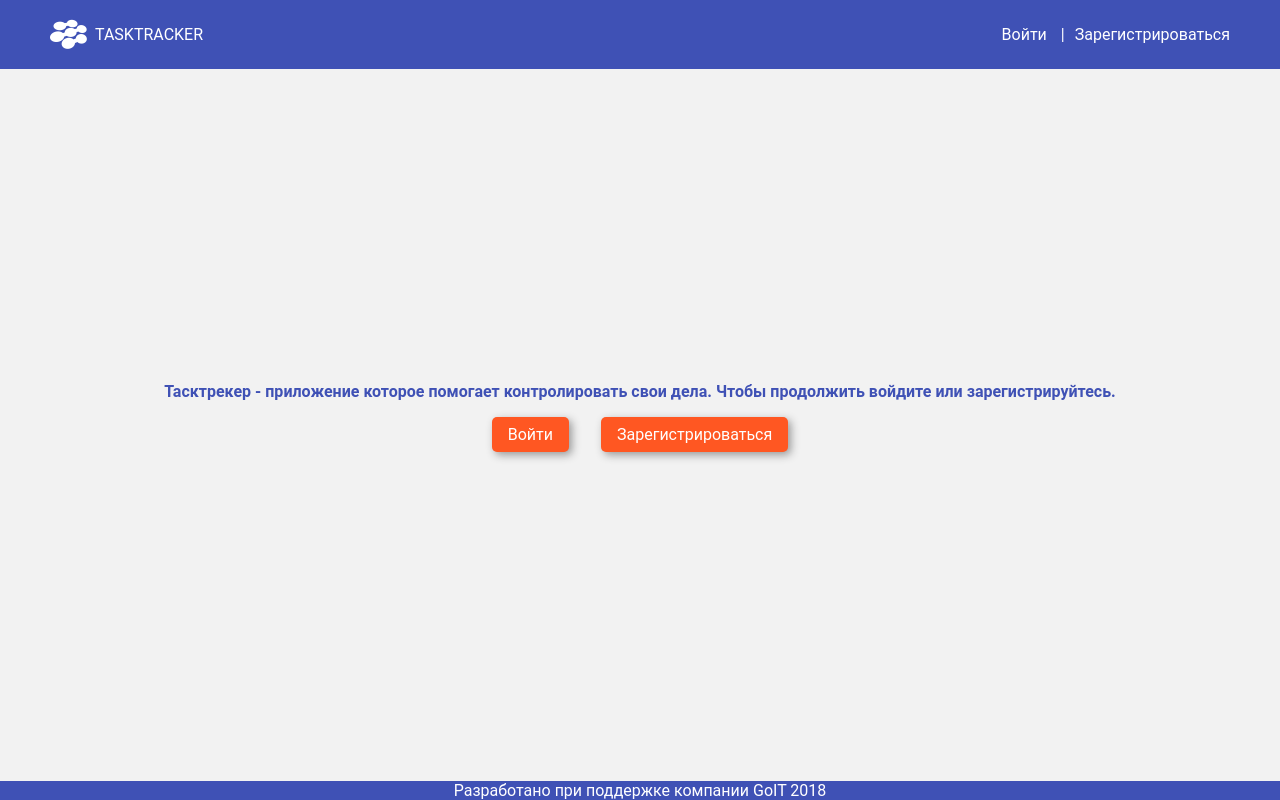
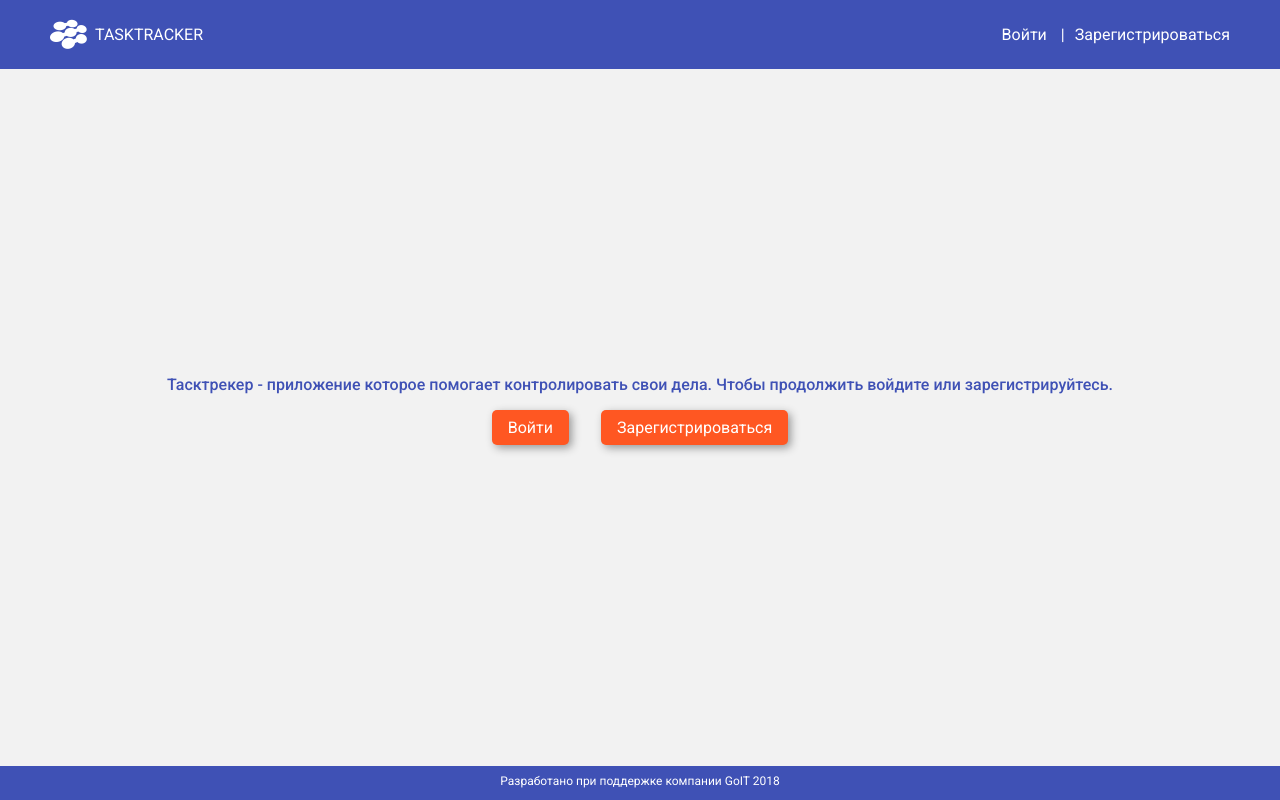
Before and after one commit to Barik85/tasktrecker, a React app: page / in a window 1280 px wide. Built offline with nearby package versions, Linux system fonts and the light colour scheme.

Commit message:
styles fixed

```diff
--- a/public/index.html
+++ b/public/index.html
@@ -5,6 +5,7 @@
     <link rel="shortcut icon" href="%PUBLIC_URL%/favicon.ico">
     <meta name="viewport" content="width=device-width, initial-scale=1, shrink-to-fit=no">
     <meta name="theme-color" content="#000000">
+    <link href="https://fonts.googleapis.com/css?family=Roboto:400,500" rel="stylesheet">
     <!--
       manifest.json provides metadata used when your web app is added to the
       homescreen on Android. See https://developers.google.com/web/fundamentals/web-app-manifest/
--- a/src/components/footer/footer.module.scss
+++ b/src/components/footer/footer.module.scss
@@ -4,8 +4,13 @@
   background-color: $violet;
   display: flex;
   justify-content: center;
+  padding-bottom: 12px;
+  padding-top: 8px;
 }
 
 .text {
   color: #fff;
+  font-family: 'Roboto';
+  font-size: 12px;
+  font-weight: 400;
 }
--- a/src/components/home/home.module.scss
+++ b/src/components/home/home.module.scss
@@ -2,9 +2,12 @@
 
 .button {
   border: none;
-  border-radius: 5px;
+  border-radius: 10px;
   background-color: $orange;
-  padding: 0.5rem 1rem;
+  padding: 12px 16px;
+  font-family: 'Roboto', sans-serif;
+  font-size: 14px;
+  font-weight: 500;
 }
 
 .wrapper {
@@ -13,10 +16,11 @@
 }
 
 .text {
-  font-size: 1.2rem;
+  font-family: 'Roboto', sans-serif;
+  font-size: 20px;
   color: $violet;
-  font-weight: 600;
-  width: 150px;
+  font-weight: 500;
+  width: 170px;
   text-align: center;
   margin: 0 auto;
 }
--- a/src/components/mainPage/mainpage.module.scss
+++ b/src/components/mainPage/mainpage.module.scss
@@ -1,8 +1,9 @@
 @import 'styles/_colors.scss';
 
 .description {
+  font-family: 'Roboto', sans-serif;
   color: $violet;
-  font-weight: 700;
+  font-weight: 500;
 }
 
 .action {
--- a/src/components/shared/Button.module.scss
+++ b/src/components/shared/Button.module.scss
@@ -2,10 +2,10 @@
 
 .button {
   border: none;
-  border-radius: 5px;
+  border-radius: 10px;
   background-color: $orange;
-  padding: 0.5rem 1rem;
-  margin: 1rem;
+  padding: 12px 16px;
+  margin: 16px;
   color: #fff;
   box-shadow: #999 3px 3px 9px 0;
 
@@ -18,6 +18,6 @@
     height: 16px;
     width: 16px;
     vertical-align: middle;
-    margin-right: 5px;
+    margin-right: 10px;
   }
 }
```
